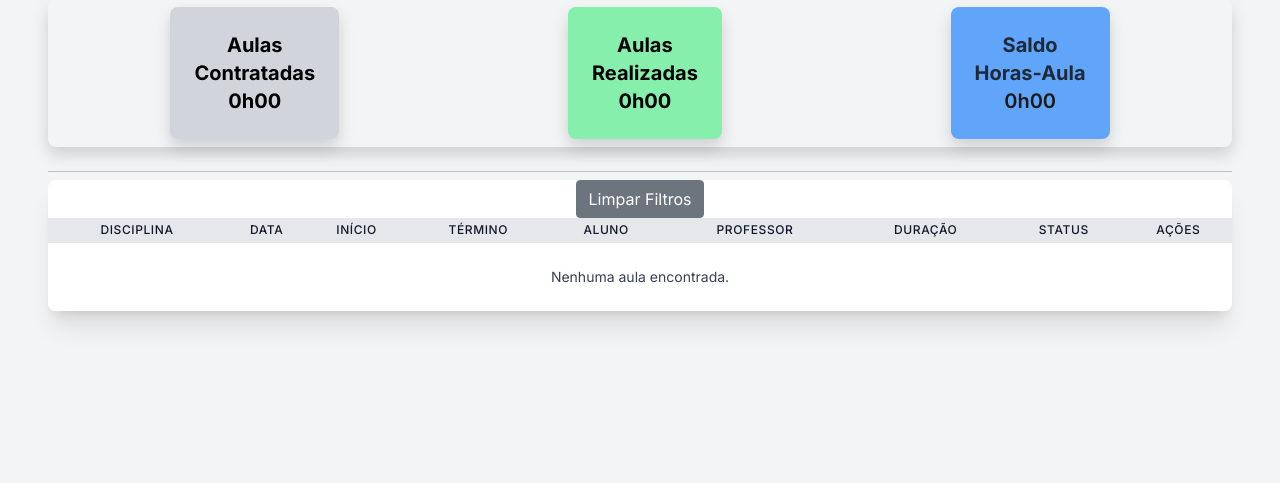
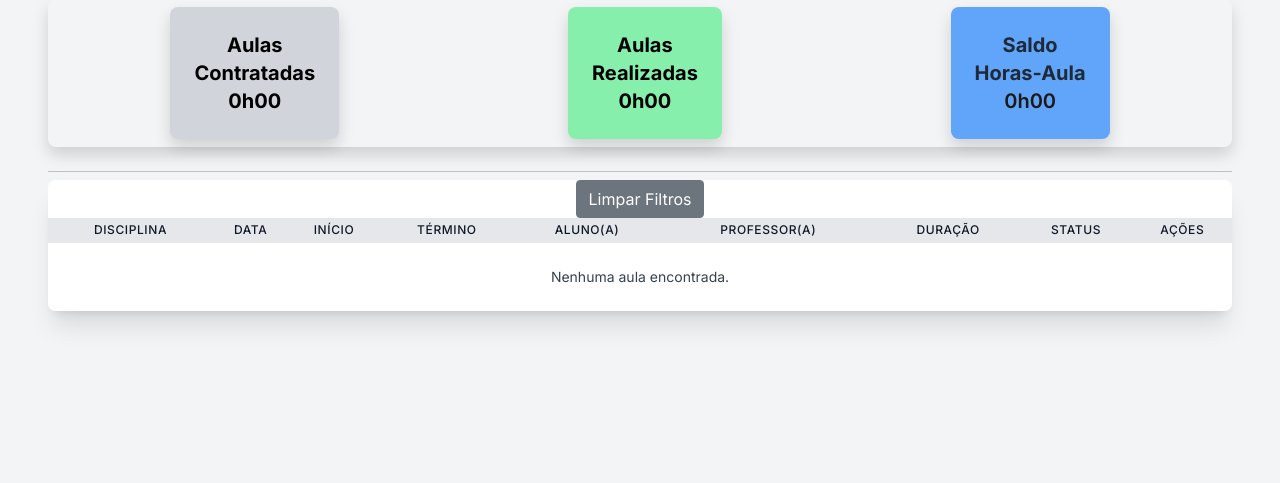
Before and after one commit to thiagotech86/uni_escolar, a Django app: page / in a window 1280 px wide. Shown: the part 123-606 px from the top of the page. Run offline with Django 5.2, Linux system fonts and the light colour scheme; a user stored in the database is signed in; data comes from the database, SQL or seed files in the repository; data that the repository does not hold is empty; some libraries are stand-ins or nearby versions.

Commit message:
Padronização palavras

```diff
--- a/uniescolar/templates/aula.html
+++ b/uniescolar/templates/aula.html
@@ -10,7 +10,7 @@
         <div class="px-6 py-8">
 
             <h2 class="text-3xl font-bold text-content mb-2 text-center">Aula: {{ aula.disciplina }}</h2>
-            <p class="text-center text-muted mb-6">Detalhes da aula agendada</p>
+            <p class="text-center text-muted mb-6">Detalhes da aula realizada</p>
 
             <div class="space-y-4">
                 <div>
@@ -39,11 +39,11 @@
 
                 <div class="grid grid-cols-1 md:grid-cols-2 gap-4">
                     <div>
-                        <h5 class="text-sm font-semibold text-label uppercase">Aluno:</h5>
+                        <h5 class="text-sm font-semibold text-label uppercase">Aluno(a):</h5>
                         <p class="text-content text-lg">{{ aula.aluno }}</p>
                     </div>
                     <div>
-                        <h5 class="text-sm font-semibold text-label uppercase">Professor:</h5>
+                        <h5 class="text-sm font-semibold text-label uppercase">Professor(a):</h5>
                         <p class="text-content text-lg">{{ aula.professor }}</p>
                     </div>
                 </div>
--- a/uniescolar/templates/home.html
+++ b/uniescolar/templates/home.html
@@ -109,7 +109,7 @@
 
             {% if user_is_gestor or user_is_responsavel_profile %}
             <div>
-                <label for="professor" class="block text-sm font-medium text-gray-700 dark:text-gray-300 mb-0">Professor:</label>
+                <label for="professor" class="block text-sm font-medium text-gray-700 dark:text-gray-300 mb-0">Professor(a):</label>
                 <select id="professor" name="professor" class="form-input-custom w-full bg-white dark:bg-gray-700 text-gray-900 dark:text-gray-50 border-gray-300 dark:border-gray-600 rounded-md shadow-sm focus:ring-blue-500 focus:border-blue-500">
                     <option value="">Todos os professores</option>
                     {% for professor in todos_professores %}
@@ -123,7 +123,7 @@
             {% endif %}
             {% if user_is_gestor or user_is_professor %}
             <div>
-                <label for="aluno"  class="block text-sm font-medium text-gray-700 dark:text-gray-300 mb-1">Aluno:</label>
+                <label for="aluno"  class="block text-sm font-medium text-gray-700 dark:text-gray-300 mb-1">Aluno(a):</label>
                 <select id="aluno" name="aluno" class="form-input-custom w-full bg-white dark:bg-gray-700 text-gray-900 dark:text-gray-50 border-gray-300 dark:border-gray-600 rounded-md shadow-sm focus:ring-blue-500 focus:border-blue-500">
                     <option value="">Todos os alunos</option>
                     {% for aluno in todos_alunos %}
@@ -160,8 +160,8 @@
                         <th class="px-0 py-1 text-center text-xs font-medium text-gray-900 dark:text-gray-50 uppercase tracking-wider">Data</th>
                         <th class="px-0 py-1 text-center text-xs font-medium text-gray-900 dark:text-gray-50 uppercase tracking-wider">Início</th>
                         <th class="px-0 py-1 text-center text-xs font-medium text-gray-900 dark:text-gray-50 uppercase tracking-wider">Término</th>
-                        <th class="px-0 py-1 text-center text-xs font-medium text-gray-900 dark:text-gray-50 uppercase tracking-wider">Aluno</th>
-                        <th class="px-0 py-1 text-center text-xs font-medium text-gray-900 dark:text-gray-50 uppercase tracking-wider">Professor</th>
+                        <th class="px-0 py-1 text-center text-xs font-medium text-gray-900 dark:text-gray-50 uppercase tracking-wider">Aluno(a)</th>
+                        <th class="px-0 py-1 text-center text-xs font-medium text-gray-900 dark:text-gray-50 uppercase tracking-wider">Professor(a)</th>
                         <th class="px-0 py-1 text-center text-xs font-medium text-gray-900 dark:text-gray-50 uppercase tracking-wider">Duração</th>
                         <th class="px-0 py-1 text-center text-xs font-medium text-gray-900 dark:text-gray-50 uppercase tracking-wider">Status</th>
                         <th class="px-0 py-1 text-center text-xs font-medium text-gray-900 dark:text-gray-50 uppercase tracking-wider">Ações</th>
@@ -278,7 +278,7 @@
                     <form method="post" action="{% url 'home' %}">
                         {% csrf_token %}
                         <div class="mb-5">
-                            <label for="username-home" class="block text-black dark:text-gray-300 text-sm font-bold mb-2">Usuário:</label>
+                            <label for="username-home" class="block text-black dark:text-gray-300 text-sm font-bold mb-2">Usuário(a):</label>
                             <input type="text" id="username-home" name="username" placeholder="Insira o usuário" class="shadow-sm appearance-none border border-gray-300 rounded w-full py-3 px-3 bg-white text-black placeholder-gray-500 focus:outline-none focus:ring-2 focus:ring-blue-500 focus:border-transparent transition duration-150 ease-in-out dark:bg-gray-700 dark:text-gray-50 dark:border-gray-600 dark:placeholder-gray-400" required>
                         </div>
                         <div class="mb-6">
```
